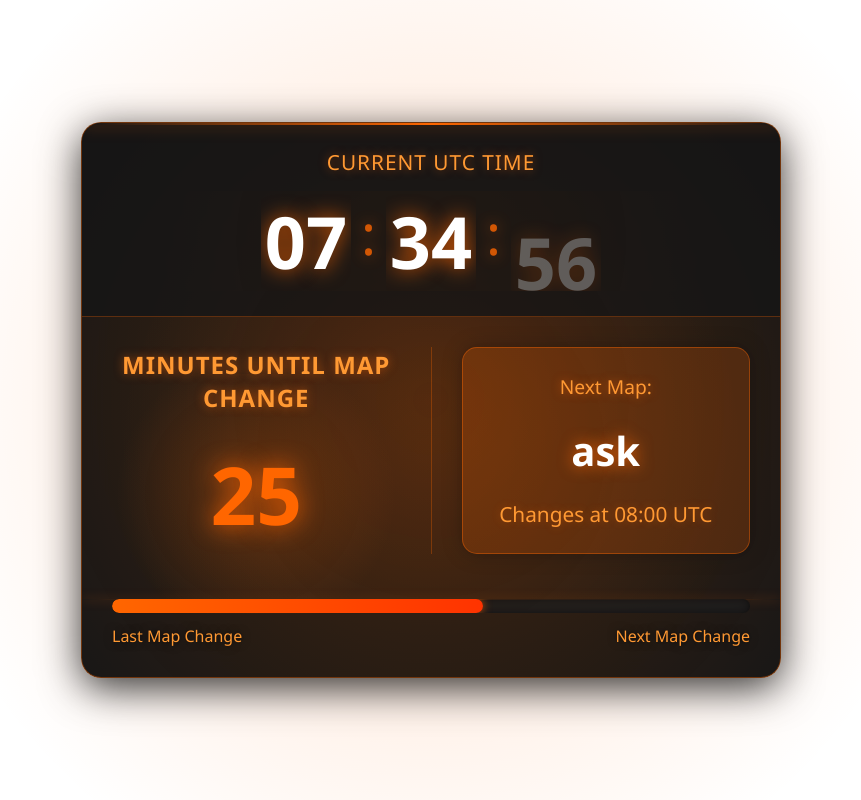
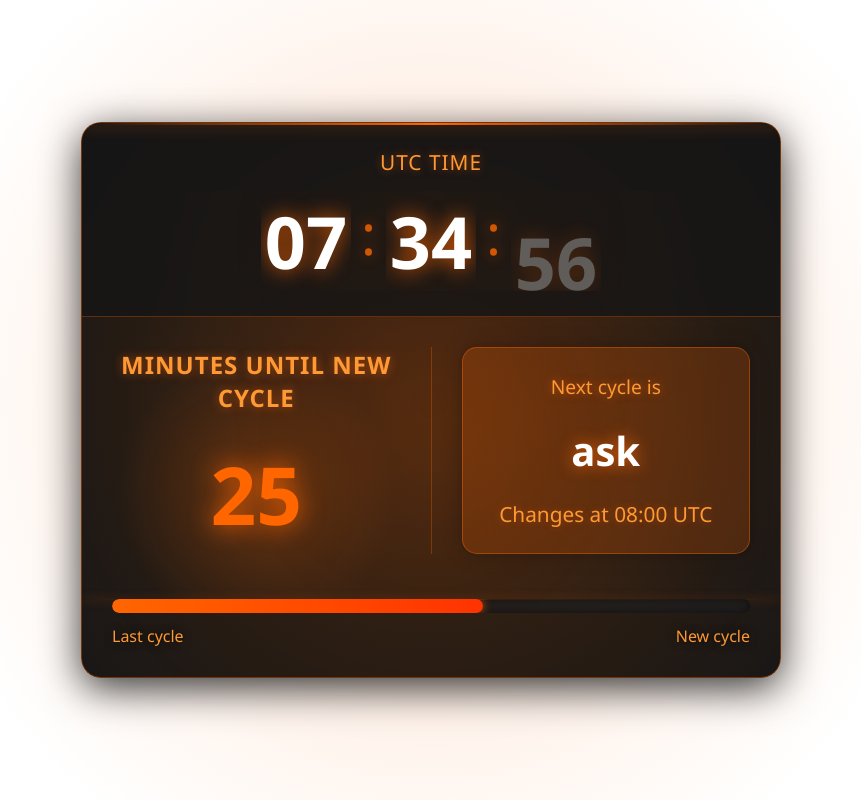
Before and after one commit to alobxplayer/cge-webwidget, a plain HTML site: page clock_ingame.html in a window 1280 px wide. Shown: the whole page, without its empty margins (209-1070 px from the left). Drawn offline with Linux system fonts and the light colour scheme.

Commit message:
Update clock_ingame.html

```diff
--- a/clock_ingame.html
+++ b/clock_ingame.html
@@ -362,7 +362,7 @@
 
     <div class="container">
         <div class="header">
-            <div class="utc-label">CURRENT UTC TIME</div>
+            <div class="utc-label">UTC TIME</div>
             <div class="clock">
                 <div class="time-part" id="hours">
                     <div class="time-digit active">00</div>
@@ -380,7 +380,7 @@
 
         <div class="main-content">
             <div class="countdown-section">
-                <div class="countdown-label">Minutes Until Map Change</div>
+                <div class="countdown-label">Minutes until new cycle</div>
                 <div class="minutes-container">
                     <div id="minutes-display" class="minutes active">60</div>
                 </div>
@@ -388,7 +388,7 @@
 
             <div class="map-section">
                 <div class="map-info">
-                    <div class="next-map-label">Next Map:</div>
+                    <div class="next-map-label">Next cycle is</div>
                     <div id="map-name" class="map-name active">ask</div>
                     <div class="change-time">Changes at <span id="change-time">13:00</span> UTC</div>
                 </div>
@@ -401,8 +401,8 @@
                     <div id="progress" class="progress"></div>
                 </div>
                 <div class="progress-text">
-                    <span>Last Map Change</span>
-                    <span>Next Map Change</span>
+                    <span>Last cycle</span>
+                    <span>New cycle</span>
                 </div>
             </div>
         </div>
```
